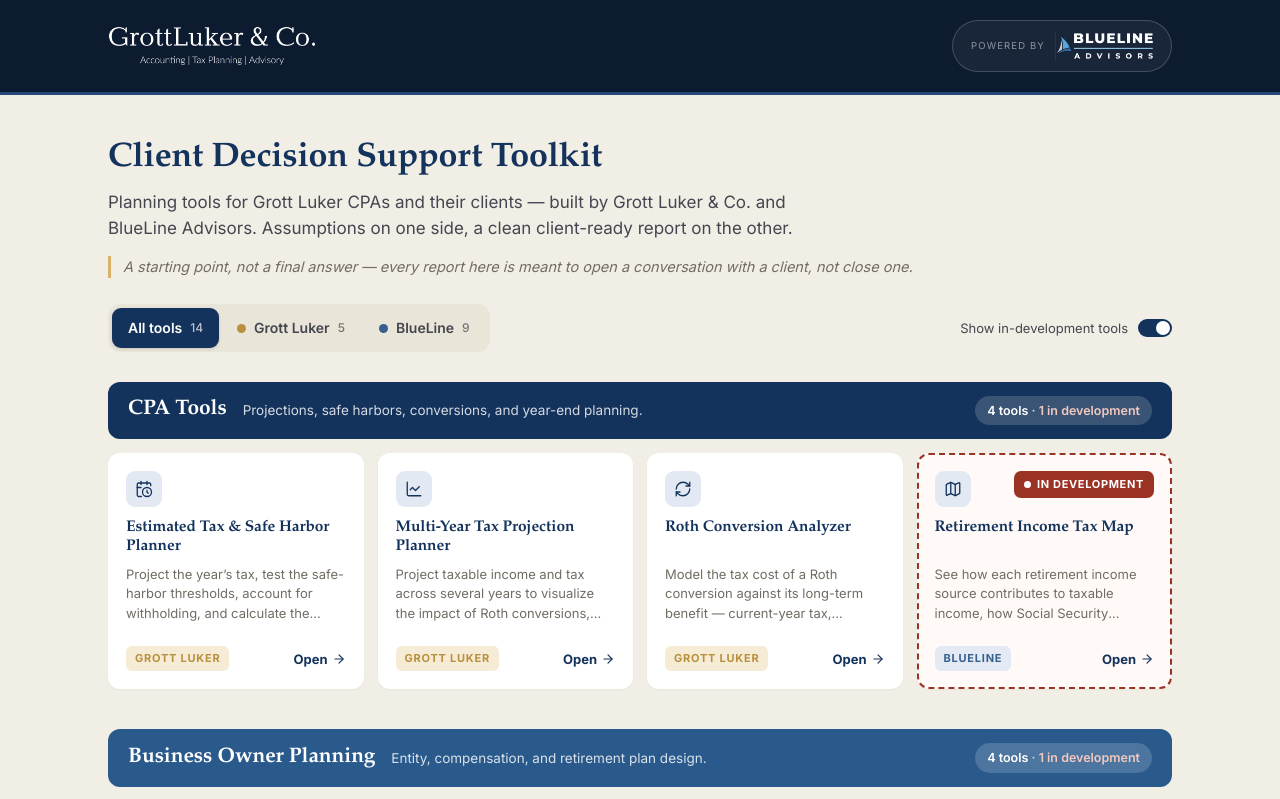
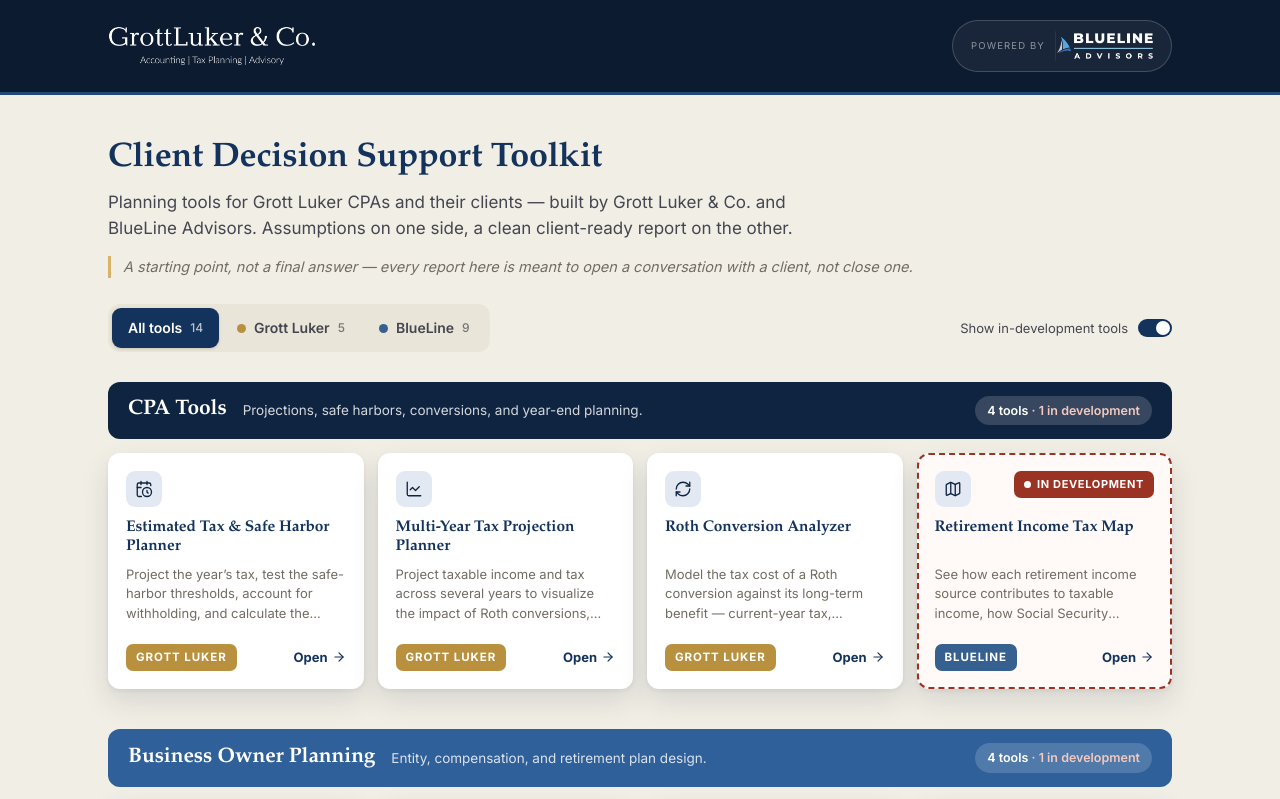
Before and after one commit to franksabin/Grott-Luker, a React (Vite) app: page / in a window 1280 px wide. Shown: the top 799 px of the page. Built offline with nearby package versions, Linux system fonts and the light colour scheme.

Commit message:
Dashboard: stronger card shadows, wider-spaced blues, filled owner chips
Co-Authored-By: Claude Fable 5.1 <noreply@anthropic.com>

```diff
--- a/src/index.css
+++ b/src/index.css
@@ -1882,9 +1882,9 @@ button.backlink {
 .dev-toggle input:focus-visible + i { outline: 2px solid var(--navy-500); outline-offset: 2px; }
 
 /* Group colors */
-.tgroup[data-group="cpa"] { --g: #14335c; --g-soft: #e3e9f2; }
-.tgroup[data-group="business-owner"] { --g: #2a5a8c; --g-soft: #e3ebf4; }
-.tgroup[data-group="individual-family"] { --g: #4a7fb5; --g-soft: #e6eef7; }
+.tgroup[data-group="cpa"] { --g: #0f2440; --g-soft: #e3e9f2; }
+.tgroup[data-group="business-owner"] { --g: #2f6099; --g-soft: #e3ebf4; }
+.tgroup[data-group="individual-family"] { --g: #5a93cf; --g-soft: #e6eef7; }
 .tgroup[data-group="client-intake"] { --g: #6b7280; --g-soft: #eceef1; }
 
 /* Ribbon group header */
@@ -1908,13 +1908,13 @@ button.backlink {
 @media (max-width: 520px) { .tcard-grid { grid-template-columns: 1fr; } }
 
 .tcard {
-  background: var(--card); border-radius: 12px; padding: 18px; box-shadow: var(--shadow-sm);
+  background: var(--card); border-radius: 12px; padding: 18px; box-shadow: 0 2px 4px rgba(20, 30, 50, 0.06), 0 12px 28px rgba(20, 30, 50, 0.12);
   display: flex; flex-direction: column; gap: 8px; color: inherit; text-decoration: none;
   transition: box-shadow 0.15s, transform 0.15s;
   height: 236px;
   min-width: 0;
 }
-.tcard:hover { text-decoration: none; box-shadow: var(--shadow-hover); transform: translateY(-1px); }
+.tcard:hover { text-decoration: none; box-shadow: 0 4px 8px rgba(20, 30, 50, 0.08), 0 20px 44px rgba(20, 30, 50, 0.18); transform: translateY(-2px); }
 .tcard.is-testing { outline: 2px dashed var(--status-testing); outline-offset: -2px; background: #fffaf8; }
 .tcard-top { display: flex; justify-content: space-between; align-items: center; }
 .tcard-icon {
@@ -2009,9 +2009,9 @@ button.backlink {
 @media print { .mlog-tablewrap { overflow: visible; } }
 
 /* Provenance: stronger owner signal (edge + filled chip); solid status badge */
-.owner-chip { font-size: 11px; padding: 4px 9px; border-radius: 6px; letter-spacing: 0.07em; }
-.owner-grott .owner-chip { color: var(--owner-grott); background: var(--owner-grott-soft); }
-.owner-blueline .owner-chip { color: var(--owner-blueline); background: var(--owner-blueline-soft); }
+.owner-chip { font-size: 11.5px; padding: 5px 10px; border-radius: 7px; letter-spacing: 0.08em; }
+.owner-grott .owner-chip { color: #fff; background: var(--owner-grott); }
+.owner-blueline .owner-chip { color: #fff; background: var(--owner-blueline); }
 .status-chip { color: #fff; background: var(--status-testing); font-size: 11px; padding: 5px 10px; border-radius: 7px; }
 .status-chip::before { background: #fff; }
 .tcard.is-testing { outline-width: 2px; }
```
